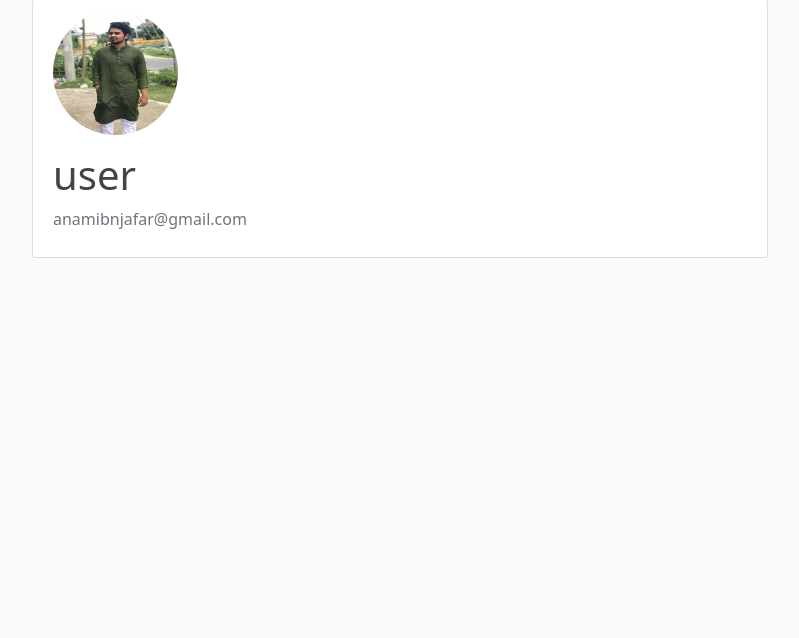
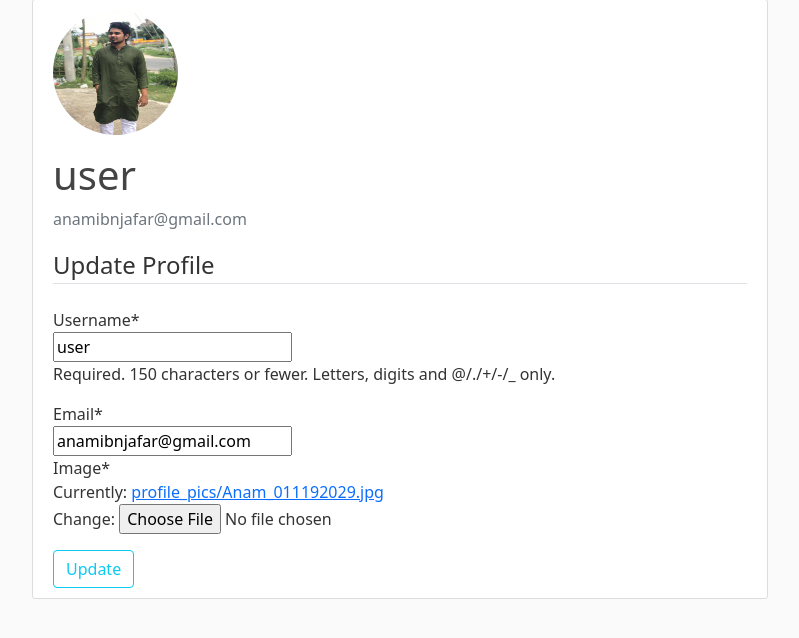
Before and after one commit to Anam-jafar/FarmersHope, a Django app: page /profile/ in a window 1280 px wide. Shown: the part 81-719 px from the top of the page, without its empty margins (50-849 px from the left). Run offline with Django 4.2, Linux system fonts and the light colour scheme; a user stored in the database is signed in; data comes from the database, SQL or seed files in the repository; both versions use the stored data as it was after the commit; some libraries are stand-ins or nearby versions.

Commit message:
User Up to date

```diff
--- a/Users/forms.py
+++ b/Users/forms.py
@@ -1,6 +1,7 @@
 from django import forms
 from django.contrib.auth.models import User
 from django.contrib.auth.forms import UserCreationForm
+from .models import Profile
 
 
 class UserRegisterForm(UserCreationForm):
@@ -10,3 +11,31 @@ class UserRegisterForm(UserCreationForm):
         model = User
         fields = ['username', 'email', 'password1', 'password2']
         # pending status has to be in the database
+
+
+class UserUpdateForm(forms.ModelForm):
+    email = forms.EmailField()
+
+    class Meta:
+        model = User
+        fields = ['username', 'email']
+
+
+class ProfileUpdateForm(forms.ModelForm):
+    class Meta:
+        model = Profile
+        fields = ['image']
+
+
+class UserUpdateForm(forms.ModelForm):
+    email = forms.EmailField()
+
+    class Meta:
+        model = User
+        fields = ['username', 'email']
+
+
+class ProfileUpdateForm(forms.ModelForm):
+    class Meta:
+        model = Profile
+        fields = ['image']
--- a/Users/models.py
+++ b/Users/models.py
@@ -1,5 +1,4 @@
 from django.db import models
-
 from django.contrib.auth.models import User
 
 
--- a/Users/templates/Users/profile.html
+++ b/Users/templates/Users/profile.html
@@ -10,7 +10,17 @@
       <p class="text-secondary">{{ user.email }}</p>
     </div>
   </div>
-  <!-- FORM HERE -->
+  <form method="POST" enctype="multipart/form-data">
+    {% csrf_token %}
+    <fieldset class="form-group">
+      <legend class="border-bottom mb-4"> Update Profile</legend>
+      {{ u_form|crispy }}
+      {{ p_form|crispy }}
+    </fieldset>
+    <div class="form-group mt-3" >
+      <button class="btn btn-outline-info" type="submit">Update</button>
+    </div>
+  </form>
 </div>
 
 {% endblock content %}
--- a/Users/views.py
+++ b/Users/views.py
@@ -1,6 +1,6 @@
 from django.shortcuts import render, redirect
 from django.contrib import messages
-from .forms import UserRegisterForm
+from .forms import UserRegisterForm, UserUpdateForm, ProfileUpdateForm
 from django.contrib.auth.decorators import login_required
 
 
@@ -15,7 +15,7 @@ def register(request):
             form.save()
             username = form.cleaned_data.get('username')  # to get the data from the form
             messages.success(request, f'Account Created! Now to log in to continue')
-            return redirect('login')  # pending should redirect to dashboard of the website
+            return redirect('login')
 
     else:
         form = UserRegisterForm()
@@ -24,4 +24,20 @@ def register(request):
 
 @login_required
 def profile(request):
-    return render(request, 'Users/profile.html')
+    if request.method == 'POST':
+        u_form = UserUpdateForm(request.POST, instance=request.user)
+        p_form = ProfileUpdateForm(request.POST, request.FILES, instance=request.user.profile)
+        if u_form.is_valid() and p_form.is_valid():
+            u_form.save()
+            p_form.save()
+            messages.success(request, f'Account has been updated')
+            return redirect('profile')
+    else:
+        u_form = UserUpdateForm(instance=request.user)
+        p_form = ProfileUpdateForm(instance=request.user.profile)
+
+    context = {
+        'u_form': u_form,
+        'p_form': p_form,
+    }
+    return render(request, 'Users/profile.html', context)
```
Also changed, not shown: BlogSupport/templates/BlogSupport/blog_dashboard.html (+1 -9 lines), db.sqlite3.
